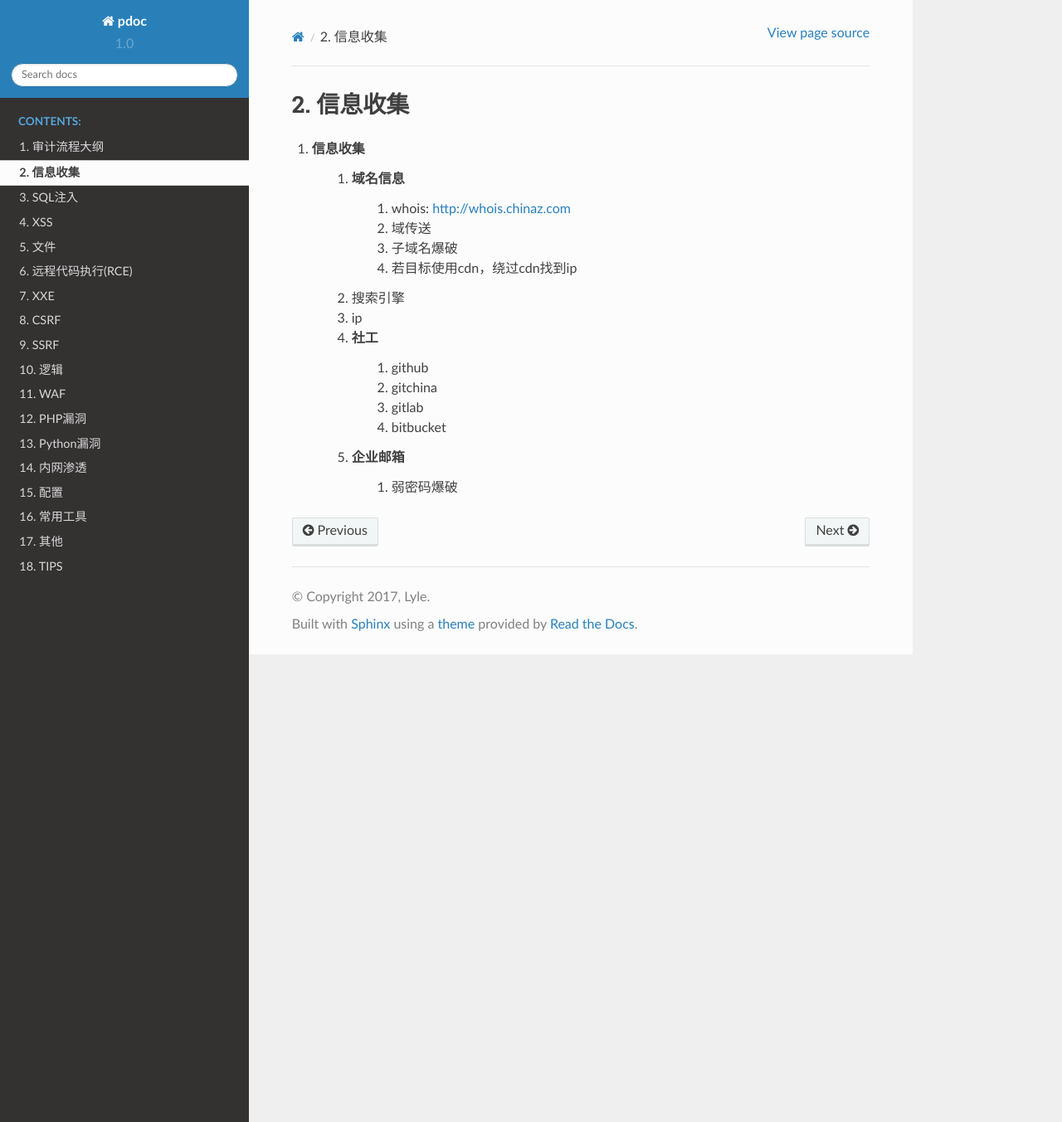
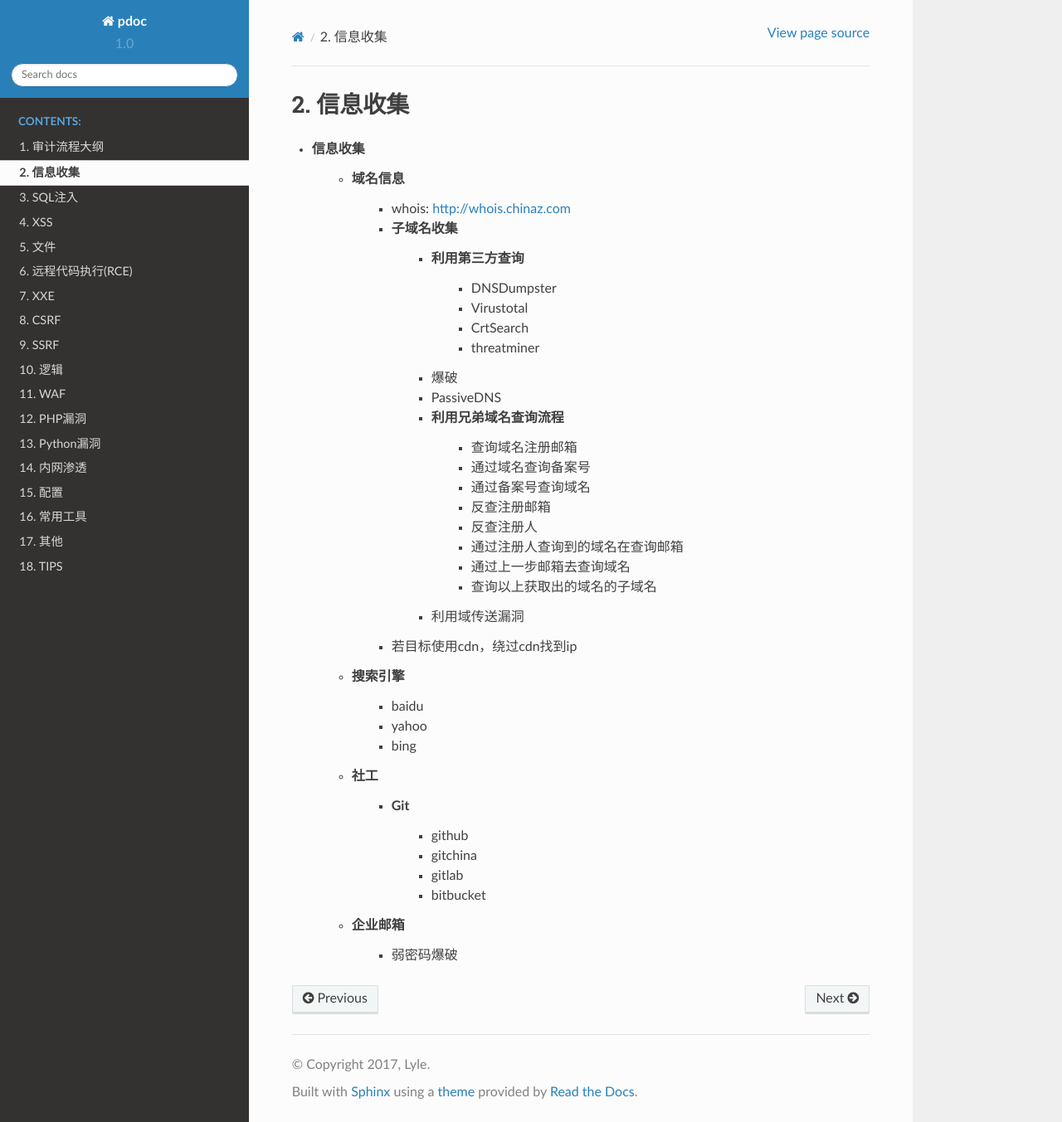
Before and after one commit to LyleMi/Learn-Web-Hacking, a Sphinx documentation site: the page built from web-security/source/info.rst, in a window 1280 px wide and 1353 px high. Shown: the whole window at 83% size. Built offline with Sphinx 7.4.7 and the Read the Docs theme 2.0.0, drawn with Linux system fonts in a browser that asks for light colours.

Commit message:
update-info-gather

```diff
--- a/web-security/source/info.rst
+++ b/web-security/source/info.rst
@@ -1,20 +1,39 @@
 信息收集
 ================================
 
-1. 信息收集
-    1. 域名信息
-        1. whois: http://whois.chinaz.com
-        2. 域传送
-        3. 子域名爆破
-        4. 若目标使用cdn，绕过cdn找到ip
+- 信息收集
+    - 域名信息
+        - whois: http://whois.chinaz.com
+        - 子域名收集
+            - 利用第三方查询
+                - DNSDumpster
+                - Virustotal
+                - CrtSearch
+                - threatminer
+            - 爆破
+            - PassiveDNS
+            - 利用兄弟域名查询流程
+                - 查询域名注册邮箱
+                - 通过域名查询备案号
+                - 通过备案号查询域名
+                - 反查注册邮箱
+                - 反查注册人
+                - 通过注册人查询到的域名在查询邮箱
+                - 通过上一步邮箱去查询域名
+                - 查询以上获取出的域名的子域名
+            - 利用域传送漏洞
+        - 若目标使用cdn，绕过cdn找到ip
 
-    2. 搜索引擎
-    3. ip
-    4. 社工
-        1. github
-        2. gitchina
-        3. gitlab
-        4. bitbucket
+    - 搜索引擎
+        - baidu
+        - yahoo
+        - bing
+    - 社工
+        - Git
+            - github
+            - gitchina
+            - gitlab
+            - bitbucket
 
-    5. 企业邮箱
-        1. 弱密码爆破
+    - 企业邮箱
+        - 弱密码爆破
```
